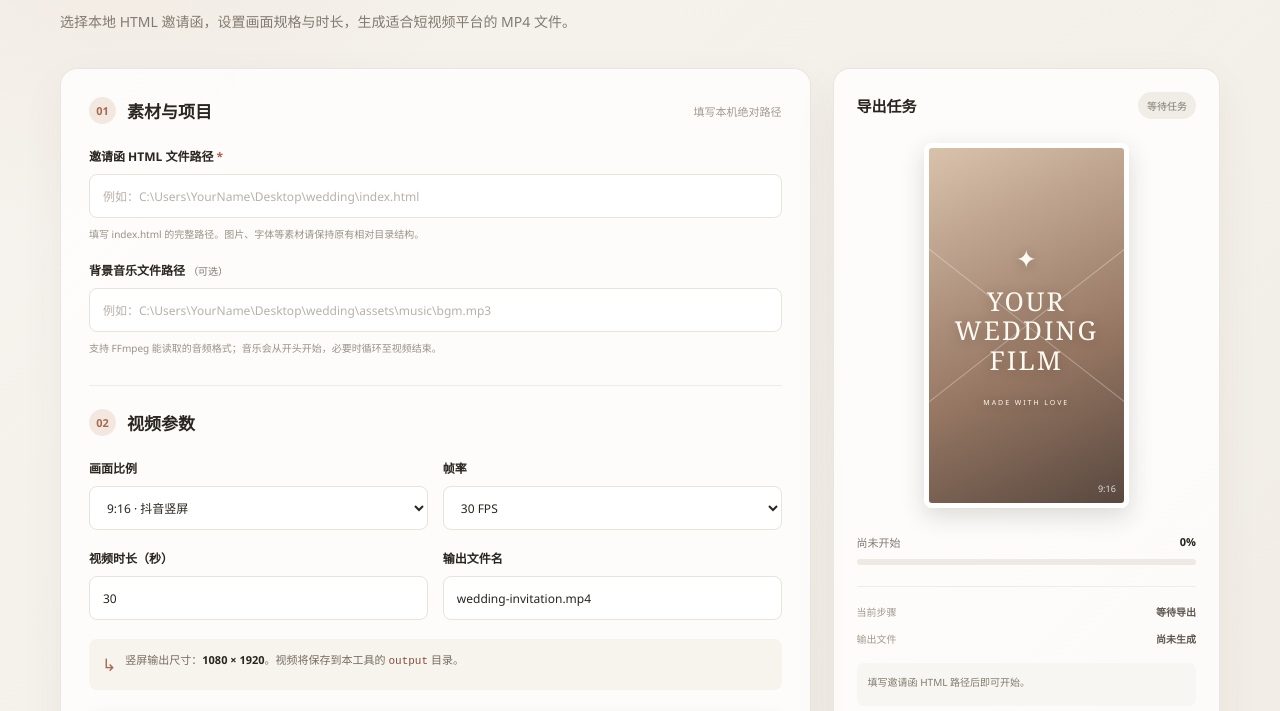
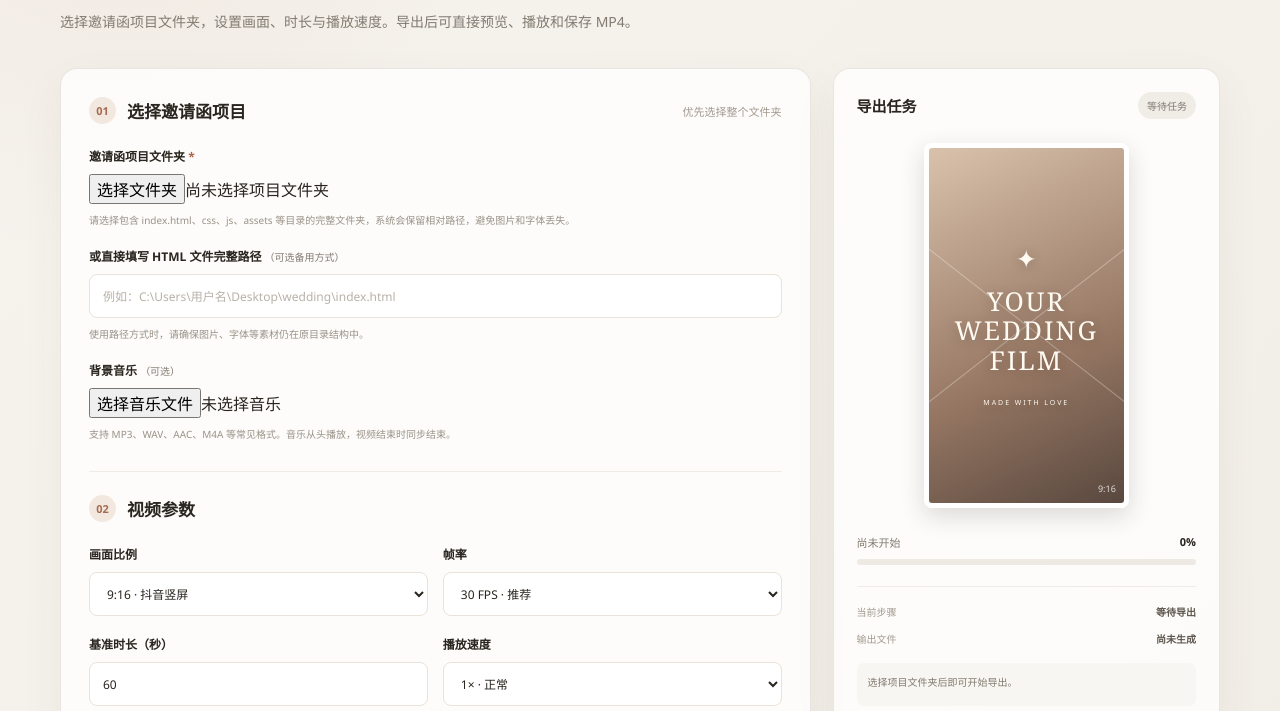
Before and after one commit to luo8862818-creator/wedding-video-tool, a website: page index.html in a window 1280 px wide. Shown: the part 241-952 px from the top of the page. Drawn offline with Linux system fonts and the light colour scheme.

Commit message:
feat: add project folder picker and video preview controls

```diff
--- a/index.html
+++ b/index.html
@@ -4,116 +4,64 @@
   <meta charset="UTF-8">
   <meta name="viewport" content="width=device-width, initial-scale=1.0">
   <meta name="theme-color" content="#f7f4ef">
-  <title>Wedding Video Exporter</title>
+  <title>Wedding Studio · 婚礼视频导出</title>
   <link rel="stylesheet" href="./css/style.css">
   <script src="./js/app.js" defer></script>
 </head>
 <body>
   <main class="app-shell">
     <header class="topbar">
-      <a class="brand" href="./">
-        <span class="brand-mark">W</span>
-        <span><strong>Wedding Studio</strong><small>LOCAL VIDEO EXPORTER</small></span>
-      </a>
+      <a class="brand" href="./"><span class="brand-mark">W</span><span><strong>Wedding Studio</strong><small>LOCAL VIDEO EXPORTER</small></span></a>
       <span class="local-status"><i></i> 本地工作环境</span>
     </header>
-
     <section class="intro">
       <p class="eyebrow">HTML · PLAYWRIGHT · FFMPEG</p>
       <h1>把网页邀请函，<em>变成婚礼视频。</em></h1>
-      <p class="intro-copy">选择本地 HTML 邀请函，设置画面规格与时长，生成适合短视频平台的 MP4 文件。</p>
+      <p class="intro-copy">选择邀请函项目文件夹，设置画面、时长与播放速度。导出后可直接预览、播放和保存 MP4。</p>
     </section>
-
     <section class="workspace">
       <form id="export-form" class="settings-card">
-        <div class="section-heading">
-          <div><span class="step">01</span><h2>素材与项目</h2></div>
-          <span class="required-note">填写本机绝对路径</span>
-        </div>
-
+        <div class="section-heading"><div><span class="step">01</span><h2>选择邀请函项目</h2></div><span class="required-note">优先选择整个文件夹</span></div>
         <label class="field">
-          <span>邀请函 HTML 文件路径 <b>*</b></span>
-          <input id="source-path" name="sourcePath" type="text" placeholder="例如：C:\Users\YourName\Desktop\wedding\index.html" required>
-          <small>填写 index.html 的完整路径。图片、字体等素材请保持原有相对目录结构。</small>
-        </label>
-
-        <label class="field">
-          <span>背景音乐文件路径 <small>（可选）</small></span>
-          <input id="music-path" name="musicPath" type="text" placeholder="例如：C:\Users\YourName\Desktop\wedding\assets\music\bgm.mp3">
-          <small>支持 FFmpeg 能读取的音频格式；音乐会从开头开始，必要时循环至视频结束。</small>
-        </label>
-
-        <div class="section-heading second-heading">
-          <div><span class="step">02</span><h2>视频参数</h2></div>
-        </div>
-
-        <div class="field-grid">
-          <label class="field">
-            <span>画面比例</span>
-            <select id="preset" name="preset">
-              <option value="portrait">9:16 · 抖音竖屏</option>
-              <option value="landscape">16:9 · 横屏</option>
-              <option value="square">1:1 · 方形</option>
-            </select>
+          <span>邀请函项目文件夹 <b>*</b></span>
+          <div class="picker-row"><input id="project-folder" type="file" webkitdirectory directory multiple hidden><button id="choose-folder" class="secondary-button" type="button">选择文件夹</button><span id="folder-name" class="file-name">尚未选择项目文件夹</span></div>
+          <small>请选择包含 index.html、css、js、assets 等目录的完整文件夹，系统会保留相对路径，避免图片和字体丢失。</small>
         </label>
         <label class="field">
-            <span>帧率</span>
-            <select id="fps" name="fps">
-              <option value="30" selected>30 FPS</option>
-              <option value="25">25 FPS</option>
-              <option value="60">60 FPS</option>
-            </select>
+          <span>或直接填写 HTML 文件完整路径 <small>（可选备用方式）</small></span>
+          <input id="source-path" name="sourcePath" type="text" placeholder="例如：C:\Users\用户名\Desktop\wedding\index.html">
+          <small>使用路径方式时，请确保图片、字体等素材仍在原目录结构中。</small>
         </label>
         <label class="field">
-            <span>视频时长（秒）</span>
-            <input id="duration" name="duration" type="number" min="3" max="300" value="30" required>
+          <span>背景音乐 <small>（可选）</small></span>
+          <div class="picker-row"><input id="music-file" type="file" accept="audio/*" hidden><button id="choose-music" class="secondary-button" type="button">选择音乐文件</button><span id="music-name" class="file-name">未选择音乐</span></div>
+          <small>支持 MP3、WAV、AAC、M4A 等常见格式。音乐从头播放，视频结束时同步结束。</small>
         </label>
-          <label class="field">
-            <span>输出文件名</span>
-            <input id="output-name" name="outputName" type="text" value="wedding-invitation.mp4" required>
-          </label>
+        <div class="section-heading second-heading"><div><span class="step">02</span><h2>视频参数</h2></div></div>
+        <div class="field-grid">
+          <label class="field"><span>画面比例</span><select id="preset"><option value="portrait">9:16 · 抖音竖屏</option><option value="landscape">16:9 · 横屏</option><option value="square">1:1 · 方形</option></select></label>
+          <label class="field"><span>帧率</span><select id="fps"><option value="30" selected>30 FPS · 推荐</option><option value="25">25 FPS</option><option value="60">60 FPS</option></select></label>
+          <label class="field"><span>基准时长（秒）</span><input id="duration" type="number" min="5" max="300" step="1" value="60" required></label>
+          <label class="field"><span>播放速度</span><select id="speed"><option value="0.5">0.5× · 慢速</option><option value="0.75">0.75× · 较慢</option><option value="1" selected>1× · 正常</option><option value="1.25">1.25× · 较快</option><option value="1.5">1.5× · 快速</option><option value="2">2× · 倍速</option></select></label>
+          <label class="field field-full"><span>输出文件名</span><input id="output-name" type="text" value="wedding-invitation.mp4" required></label>
         </div>
-
-        <div class="output-hint">
-          <span class="hint-icon">↳</span>
-          <span>竖屏输出尺寸：<strong id="resolution-label">1080 × 1920</strong>。视频将保存到本工具的 <code>output</code> 目录。</span>
-        </div>
-
-        <div class="actions">
-          <button id="export-button" class="primary-button" type="submit">
-            <span class="button-icon">▶</span> 开始导出 MP4
-          </button>
-          <p>导出期间请保持本地服务运行，不要关闭此页面。</p>
-        </div>
+        <div class="output-hint"><span class="hint-icon">↳</span><span>输出尺寸：<strong id="resolution-label">1080 × 1920</strong>。实际视频时长：<strong id="actual-duration">60 秒</strong>（基准时长 ÷ 播放速度）。文件保存到项目的 <code>output</code> 目录。</span></div>
+        <div class="actions"><button id="export-button" class="primary-button" type="submit"><span class="button-icon">▶</span> 开始导出 MP4</button><p>导出期间请保持本地服务运行。逐帧渲染时间取决于页面复杂度和电脑性能。</p></div>
       </form>
-
       <aside class="status-card">
         <div class="status-header"><h2>导出任务</h2><span id="status-pill" class="status-pill idle">等待任务</span></div>
-        <div class="preview-frame">
-          <div class="preview-inner">
-            <span class="preview-spark">✦</span>
-            <strong>YOUR<br>WEDDING<br>FILM</strong>
-            <small>MADE WITH LOVE</small>
-          </div>
-          <span class="preview-size">9:16</span>
-        </div>
-        <div class="progress-block">
-          <div class="progress-label"><span id="progress-text">尚未开始</span><strong id="progress-value">0%</strong></div>
-          <div class="progress-track"><div id="progress-bar" class="progress-bar"></div></div>
-        </div>
-        <div class="task-details">
-          <div><span>当前步骤</span><strong id="step-text">等待导出</strong></div>
-          <div><span>输出文件</span><strong id="file-text">尚未生成</strong></div>
-        </div>
-        <div id="message" class="message" role="status" aria-live="polite">填写邀请函 HTML 路径后即可开始。</div>
-        <a id="download-link" class="download-link" hidden>打开导出文件</a>
+        <div class="preview-frame" id="poster-preview"><div class="preview-inner"><span class="preview-spark">✦</span><strong>YOUR<br>WEDDING<br>FILM</strong><small>MADE WITH LOVE</small></div><span class="preview-size">9:16</span></div>
+        <div class="progress-block"><div class="progress-label"><span id="progress-text">尚未开始</span><strong id="progress-value">0%</strong></div><div class="progress-track"><div id="progress-bar" class="progress-bar"></div></div></div>
+        <div class="task-details"><div><span>当前步骤</span><strong id="step-text">等待导出</strong></div><div><span>输出文件</span><strong id="file-text">尚未生成</strong></div></div>
+        <div id="message" class="message" role="status" aria-live="polite">选择项目文件夹后即可开始导出。</div>
+        <section id="result-panel" class="result-panel" hidden>
+          <h3>视频预览</h3>
+          <video id="result-video" controls playsinline preload="metadata"></video>
+          <div class="result-actions"><a id="download-link" class="download-link" download>下载 MP4</a><button id="open-video" class="secondary-button" type="button">新窗口播放</button></div>
+        </section>
       </aside>
     </section>
-
-    <footer class="footer">
-      <span>Wedding Studio · Local-first workflow</span>
-      <span>所有渲染和文件处理均在本机完成</span>
-    </footer>
+    <footer class="footer"><span>Wedding Studio · Local-first workflow</span><span>文件只在本机处理，不会上传到第三方服务</span></footer>
   </main>
 </body>
 </html>
```
Lines whose indentation alone changed are shown as unchanged.
